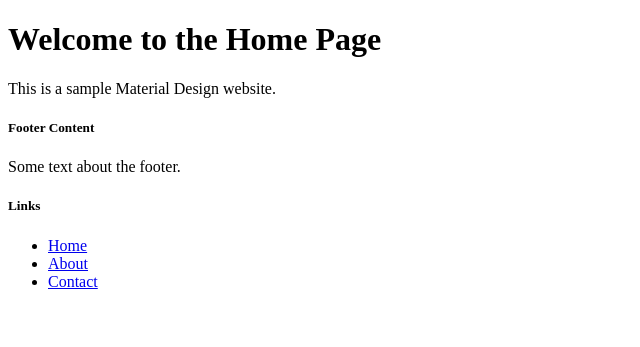
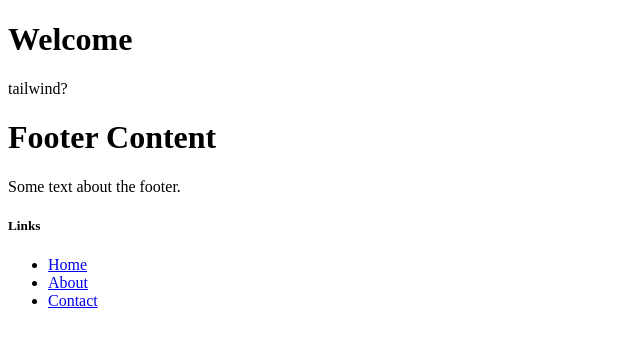
Before and after one commit to twillis/loby, a Python web app: template loby/templates/home.html in a window 1280 px wide. Shown: the part 44-391 px from the top of the page, without its empty margins (0-640 px from the left). Run offline with Jinja, Linux system fonts and the light colour scheme; the template is opened without the code that fills it, so the values that code supplies are empty; some libraries are stand-ins or nearby versions.

Commit message:
more changes

```diff
--- a/loby/templates/base.html
+++ b/loby/templates/base.html
@@ -3,7 +3,8 @@
 <head>
     <meta charset="UTF-8">
     <meta name="viewport" content="width=device-width, initial-scale=1.0">
-    <title>{% block title %}Material Design Website{% endblock %}</title>
+    <title>{% block title %} Website {% endblock %}</title>
+    <script src="https://unpkg.com/htmx.org@1.9.3/dist/htmx.min.js"></script>
 
     <link rel="stylesheet" href="{{ request.static_url('loby:static/style.css') }}">
 
@@ -17,22 +18,16 @@
 <body>
 
     <!-- Navbar -->
-    <nav class="bg-white shadow-md">
+    <nav class=" shadow-md">
         <div class="max-w-6xl mx-auto px-4">
             <div class="flex justify-between">
                 <div class="flex space-x-4">
-                    <!-- Logo -->
-                    <div>
-                        <a href="#" class="flex items-center py-5 px-2 text-gray-700">
-                            <span class="font-bold">Logo</span>
-                        </a>
-                    </div>
-                    <!-- Primary Nav -->
+                    <a href="#" class="flex items-center py-5 px-2 text-gray-700 hover:text-gray-900 font-bold">Logo</a>
                     <div class="hidden md:flex items-center space-x-1">
-                        <a href="/" class="py-5 px-3 text-gray-700 hover:text-gray-900">Home</a>
-                        <a href="/login" class="py-5 px-3 text-gray-700 hover:text-gray-900">Login</a>
-                        <a href="/about" class="py-5 px-3 text-gray-700 hover:text-gray-900">About</a>
-                        <a href="/contact" class="py-5 px-3 text-gray-700 hover:text-gray-900">Contact</a>
+                        <a href="/" class="py-5 px-3 text-primary hover:text-accent">Home</a>
+                        <a href="/login" class="py-5 px-3 text-primary hover:text-accent">Login</a>
+                        <a href="/about" class="py-5 px-3 text-primary hover:text-accent">About</a>
+                        <a href="/contact" class="py-5 px-3 text-primary hover:text-accent">Contact</a>
                     </div>
                 </div>
             </div>
@@ -53,7 +48,7 @@
         <div class="max-w-6xl mx-auto px-4 py-6">
             <div class="flex justify-between">
                 <div>
-                    <h5 class="text-white">Footer Content</h5>
+                    <h1 class="text-white">Footer Content</h1>
                     <p class="text-gray-400">Some text about the footer.</p>
                 </div>
                 <div>
--- a/loby/templates/home.html
+++ b/loby/templates/home.html
@@ -3,6 +3,6 @@
 {% block title %}Home Page{% endblock %}
 
 {% block content %}
-    <h1>Welcome to the Home Page</h1>
-    <p>This is a sample Material Design website.</p>
+    <h1>Welcome</h1>
+    <p>tailwind?</p>
 {% endblock %}
```
Also changed, not shown: loby/static/style.css (+34 -58 lines), tailwind.config.js (+18 -2 lines).
